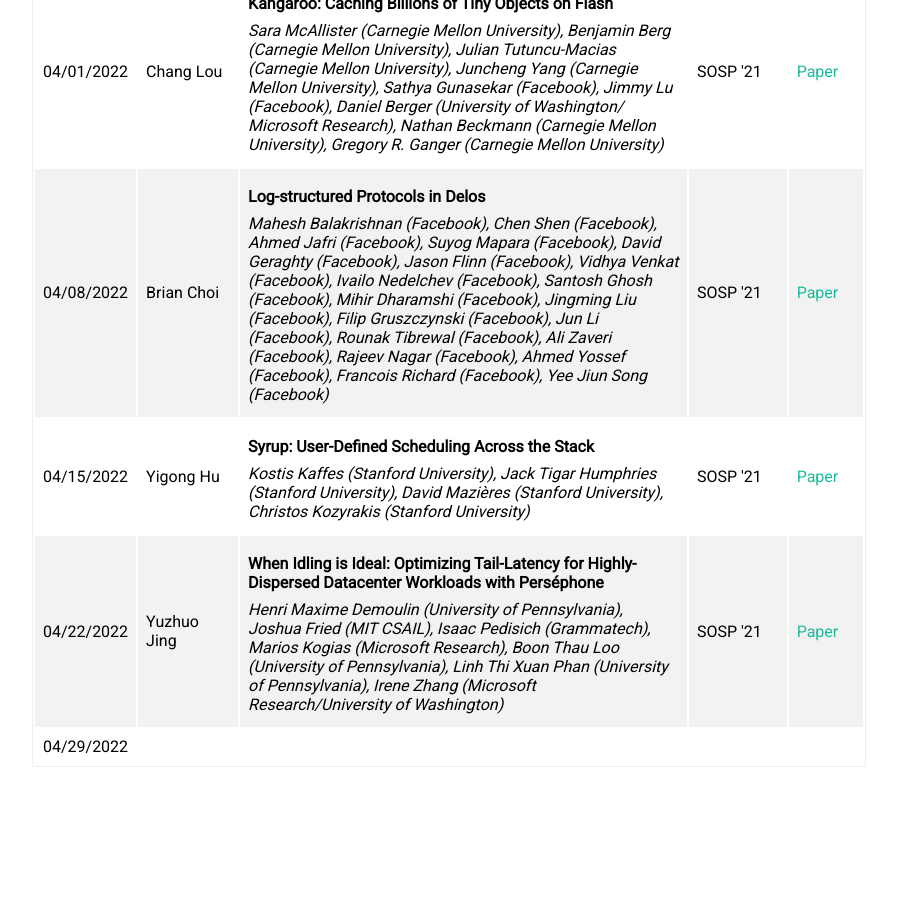
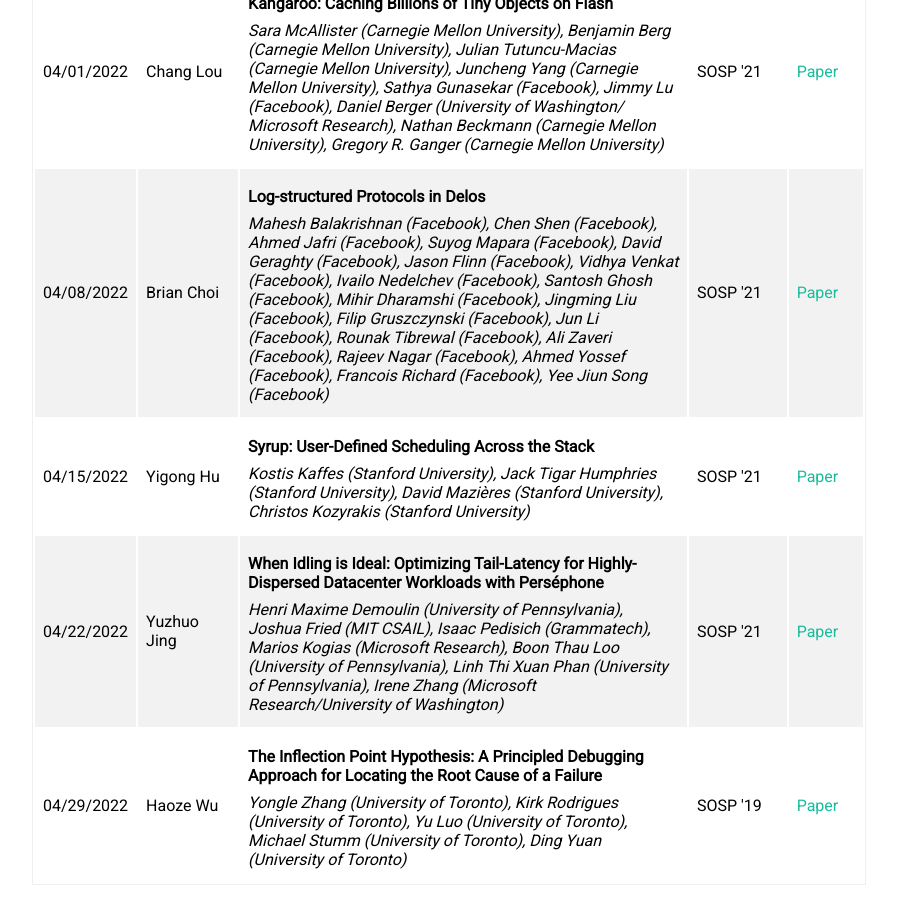
Before and after one commit to ryanphuang/CS817-WWW, a Jekyll site: the page built from index.html, in a window 1280 px wide and 900 px high, scrolled down 2205 px. Shown: the whole window, without its empty margins (143-1040 px from the left). Built offline with Jekyll 4.4.1, drawn with Linux system fonts in a browser that asks for light colours; before the commit the page ends 2987 px from its top, so only the background shows below that.

Commit message:
update schedule

```diff
--- a/_includes/schedule.html
+++ b/_includes/schedule.html
@@ -135,12 +135,12 @@
   </tr>
   <tr>
     <td>04/29/2022</td>
-    <td></td>
+    <td>Haoze Wu</td>
     <td>
-      <p class="title"></p>
-      <p class="authors"></p>
+      <p class="title">The Inflection Point Hypothesis: A Principled Debugging Approach for Locating the Root Cause of a Failure</p>
+      <p class="authors">Yongle Zhang (University of Toronto), Kirk Rodrigues (University of Toronto), Yu Luo (University of Toronto), Michael Stumm (University of Toronto), Ding Yuan (University of Toronto)</p>
     </td>
-    <td></td>
-    <td><a href="#"></a></td>
+    <td>SOSP '19</td>
+    <td><a href="https://dl.acm.org/doi/10.1145/3341301.3359650">Paper</a></td>
   </tr>
 </table>
```
